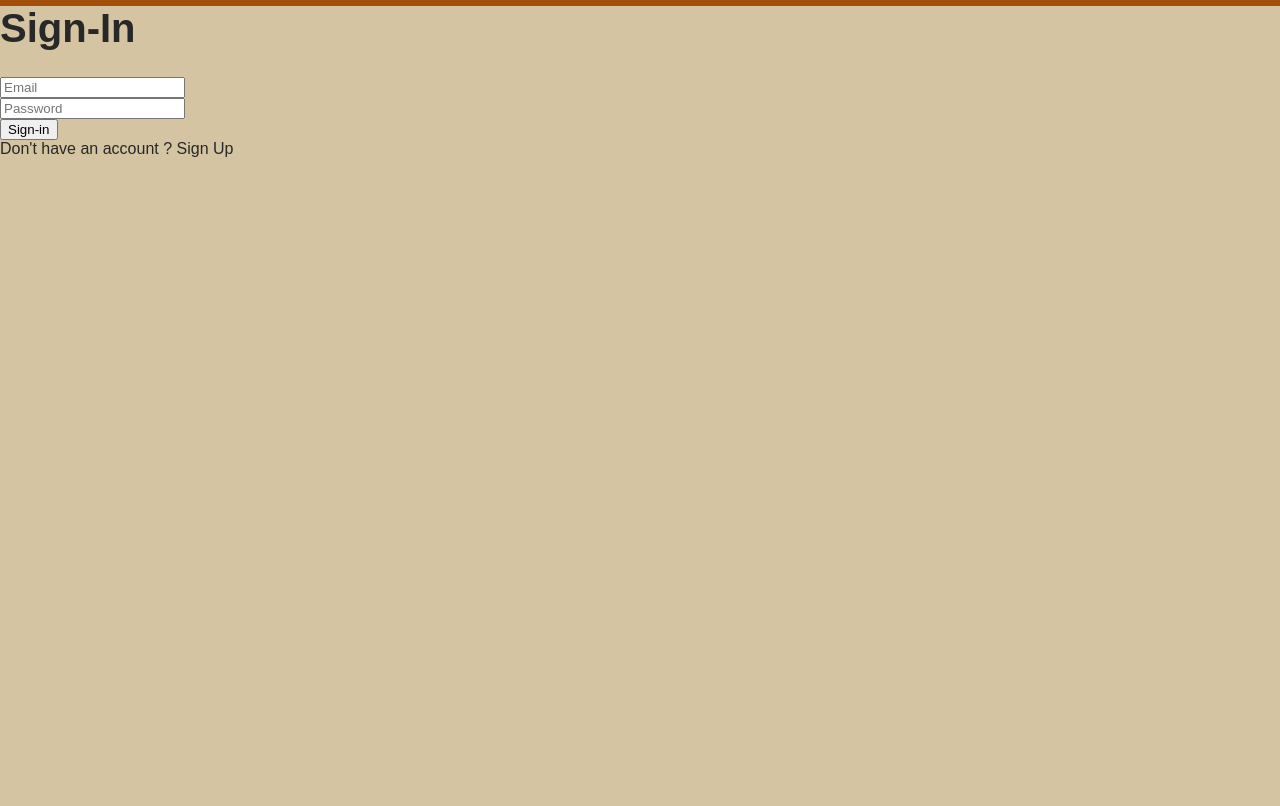
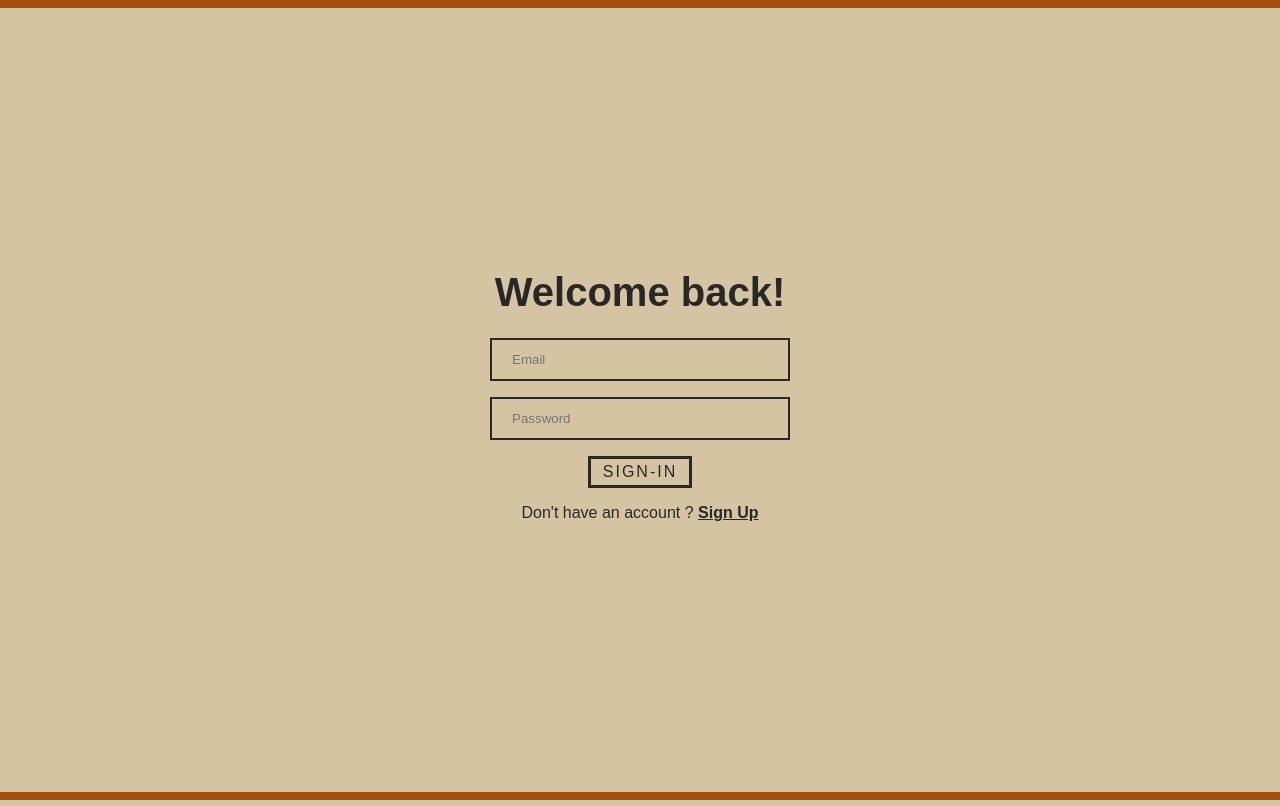
Before and after one commit to Imnaseli/irreactive, a React (Create React App) app: page /authentication in a window 1280 px wide. Built offline with nearby package versions, Linux system fonts and the light colour scheme; no server answers.

Commit message:
Finished authentication interface

```diff
--- a/src/components/AuthButton.js
+++ b/src/components/AuthButton.js
@@ -1,4 +1,5 @@
 import React from 'react'
+import '../style/style.scss'
 
 const AuthButton = ({signUp}) => {
   return (
--- a/src/components/AuthHeader.js
+++ b/src/components/AuthHeader.js
@@ -1,10 +1,11 @@
 import React from 'react'
+import '../style/style.scss'
 
 const AuthHeader = ({signUp}) => {
   return (
     <div className="auth-heading-container">
     <h1 className="auth-heading">
-      {!signUp ? "Sign-In" : "Sign-Up"}
+      {!signUp ? "Welcome back!" : "Welcome!"}
     </h1>
   </div>
   )
--- a/src/components/AuthRedirectText.js
+++ b/src/components/AuthRedirectText.js
@@ -1,12 +1,13 @@
 import React from 'react'
+import '../style/style.scss'
 
 const AuthRedirectText = ({signUp , setSignUp}) => {
   return (
-    <div>
+    <div className='auth-redirect-container'>
         {!signUp ? (
         <>
-            <div className="text-center justify-content-center mt-2 pt-2">
-                <p className="small fw-bold mt-2 pt-1 mb-0">
+            <div className="auth-redirect-div">
+                <p className="auth-redirect-p">
                     Don't have an account ?&nbsp;
                         <span
                         className="auth-redirect-text-donthaveanacc"
@@ -19,9 +20,9 @@ const AuthRedirectText = ({signUp , setSignUp}) => {
         </>
         ) : (
             <>
-                <div className="text-center justify-content-center mt-2 pt-2">
-                    <p className="small fw-bold mt-2 pt-1 mb-0">
-                        Already have an account ?&nbsp;
+                <div className="auth-redirect-div">
+                    <p className="auth-redirect-p">
+                        Already have an account?&nbsp;
                             <span
                             className="auth-redirect-text-alreadyhaveanacc"
                             onClick={() => setSignUp(false)}>
--- a/src/pages/Auth.js
+++ b/src/pages/Auth.js
@@ -3,7 +3,6 @@ import {
   signInWithEmailAndPassword,
   updateProfile,
 } from "firebase/auth";
-import '../style/style.scss'
 import Redline from '../components/RedLine'
 import AuthRedirectText from "../components/AuthRedirectText";
 import AuthHeader from "../components/AuthHeader";
@@ -76,7 +75,7 @@ const Auth = ({setUser}) => {
                 <form className="auth-form" onSubmit={handleAuth}>
                   {signUp && (
                     <>
-                        <div className="firstname-input-div">
+                        <div className="input-div">
                             <input
                                 type="text"
                                 className="form-control input-text-box"
@@ -86,7 +85,7 @@ const Auth = ({setUser}) => {
                                 onChange={handleChange}
                             />
                         </div>
-                        <div className="lastname-input-div">
+                        <div className="input-div">
                             <input
                                 type="text"
                                 className="form-control input-text-box"
@@ -98,7 +97,7 @@ const Auth = ({setUser}) => {
                         </div>
                     </>
                   )}
-                  <div className="email-input-div">
+                  <div className="input-div">
                       <input
                           type="email"
                           className="form-control input-text-box"
@@ -108,7 +107,7 @@ const Auth = ({setUser}) => {
                           onChange={handleChange}
                       />
                   </div>
-                  <div className="password-input-div">
+                  <div className="input-div">
                       <input
                           type="password"
                           className="form-control input-text-box"
@@ -119,7 +118,7 @@ const Auth = ({setUser}) => {
                       />
                   </div>
                   {signUp && (
-                      <div className="confirmpassword-input-div">
+                      <div className="input-div">
                           <input
                           type="password"
                           className="form-control input-text-box"
@@ -136,6 +135,7 @@ const Auth = ({setUser}) => {
             </div>
           </div>
       </div>
+    <Redline/>
     </main>
   )
 }
--- a/src/style/components/_authbutton.scss
+++ b/src/style/components/_authbutton.scss
@@ -0,0 +1,36 @@
+.auth-button{}
+
+.btn-sign-in,
+.btn-sign-up
+{
+    font-size: 1rem;
+    letter-spacing: 2px;
+    background-color: var(--gbforeground-colour);
+    text-decoration: none;
+    text-transform: uppercase;
+    color: var(--gbfontcolor);
+    cursor: pointer;
+    border: 3px solid;
+    padding: 0.25em 0.5em;
+    box-shadow: 1px 1px 0px 0px 2px 2px 0px 0px 3px 3px 0px 0px 4px 4px 0px 0px 5px 5px 0px 0px;
+    position: relative;
+    user-select: none;
+    -webkit-user-select: none;
+    touch-action: manipulation;
+}
+
+.btn-sign-in:active,
+.btn-sign-up:active
+{
+    box-shadow: 0px 0px 0px 0px;
+    top: 5px;
+    left: 5px;
+}
+
+@media (min-width:768px){
+    .btn-sign-in,
+    .btn-sign-up
+    {
+        padding: 0.25em 0.75em;
+    }
+}
--- a/src/style/components/_authheader.scss
+++ b/src/style/components/_authheader.scss
@@ -0,0 +1,6 @@
+
+.auth-heading{
+    align-self: center;
+    margin: 0;
+    padding: 0.5rem;
+}
--- a/src/style/components/_authredirecttext.scss
+++ b/src/style/components/_authredirecttext.scss
@@ -0,0 +1,18 @@
+.auth-redirect-container{
+
+}
+
+.auth-redirect-div{
+    margin: 1rem 0;
+}
+
+.auth-redirect-p{
+    margin: 0;
+    font-size: 1rem;
+}
+
+.auth-redirect-p span{
+    cursor: pointer;
+    text-decoration: underline;
+    font-weight: bolder;
+}
--- a/src/style/components/_redline.scss
+++ b/src/style/components/_redline.scss
@@ -1,5 +1,5 @@
 .Redline{
     background-color: var(--gborange);
     width: 100vw;
-    height: 0.8vh;
+    height: 1vh;
 }
--- a/src/style/pages/_auth.scss
+++ b/src/style/pages/_auth.scss
@@ -4,16 +4,64 @@
 }
 
 .auth-main{
-    height: 100%;
+    height: 98%;
     width: 100%;
     display: grid;
     grid-template-columns: 1fr;
-    // width: min(50% - 40px , 1000px);
-    margin-inline: auto;
+    //border: 5px solid red;
 }
 
-.auth-continer{
+.auth-container{
     display: flex;
     flex-direction: column;
-    width: min(50% - 40px , 1000px);
+    // border: 3px solid red;
+    margin-inline: auto;
+    width: min(80% - 20px , 500px);
+
+    //justify and align stuff
+    justify-content: center;
+    align-items: center;
 }
+
+.auth-body{
+    display: flex;
+    flex-direction: column;
+    width: 60%;
+
+    //justify and align stuff
+    justify-content: center;
+    align-items: center;
+}
+
+.auth-button{
+    //border: 3px solid red;
+    display: flex;
+    justify-content: center;
+    align-items: center;
+}
+
+.auth-form{
+    height: 100%;
+    width: 100%;
+}
+
+.input-div {
+    margin: 1rem 0;
+}
+
+.input-div input{
+    width: 100%;
+    padding: 12px 20px;
+
+    border: 2px solid var(--gbfontcolor);
+    background-color: var(--gbforeground-colour);
+
+    -webkit-transition: 0.5s;
+    transition: 0.5s;
+    outline: none;
+}
+
+.input-div input:focus{
+    border:2px solid var(--gborange);
+    // outline-color: ;
+}
```
